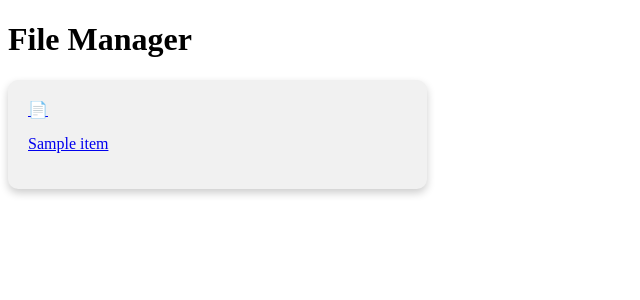
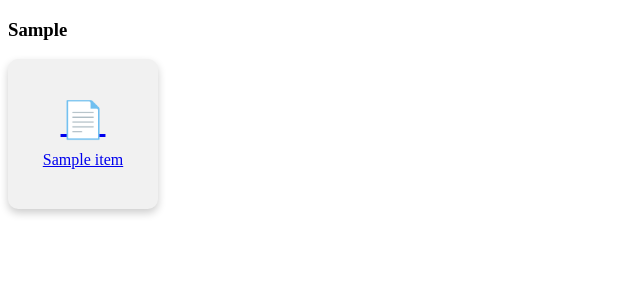
Before and after one commit to gustavolima00/servidor-torrent, a Node server app: template views/listFiles.ejs in a window 1280 px wide. Shown: the top 300 px of the page, without its empty margins (0-640 px from the left). Run offline with Node 20, Linux system fonts and the light colour scheme; the template is opened without the code that fills it: most values are stand-ins (such as "Sample title", 1, 10 or a date in 2020).

Commit message:
Changing list files style

```diff
--- /dev/null
+++ b/public/css/list_files.css
@@ -0,0 +1,37 @@
+.files-container {
+  display: flex;
+  flex-wrap: wrap;
+  gap: 20px;
+  justify-content: flex-start;
+}
+
+.file-card {
+  display: block;
+  text-decoration: none;
+  color: inherit;
+  width: 150px;
+  min-height: 150px; /* Use 'min-height' em vez de 'height' */
+  box-shadow: 0 4px 8px 0 rgba(0, 0, 0, 0.2);
+  transition: 0.3s;
+  border-radius: 10px;
+  background-color: #f1f1f1;
+  display: flex;
+  flex-direction: column; /* faz com que os itens internos sejam empilhados verticalmente */
+  align-items: center;
+  justify-content: center;
+}
+
+.file-card:hover {
+  box-shadow: 0 8px 16px 0 rgba(0, 0, 0, 0.2);
+}
+
+.file-icon {
+  font-size: 36px; /* Tamanho maior para o ícone */
+  margin-bottom: 10px; /* Espaçamento abaixo do ícone */
+}
+
+.file-card p {
+  margin: 0;
+  text-align: center; /* centraliza o texto */
+  padding: 0 5px; /* pequeno padding para evitar que o texto fique muito próximo à borda */
+}
--- a/server.mjs
+++ b/server.mjs
@@ -7,6 +7,7 @@ const __dirname = dirname(__filename);
 
 export function createServer(downloadPath) {
   const app = express();
+  app.use(express.static("public"));
   app.use("/downloads", express.static(path.join(__dirname, downloadPath)));
   app.set("view engine", "ejs");
 
--- a/views/listFiles.ejs
+++ b/views/listFiles.ejs
@@ -2,77 +2,45 @@
 <html lang="en">
   <head>
     <meta charset="UTF-8" />
-    <title>File Manager</title>
-    <style>
-      .folder-card {
-        box-shadow: 0 4px 8px 0 rgba(0, 0, 0, 0.2);
-        transition: 0.3s;
-        width: 30%; /* Diminuído para tornar o card mais pequeno */
-        margin-bottom: 20px;
-        padding: 20px;
-        border-radius: 10px;
-        background-color: #f1f1f1;
-        flex-direction: column;
-        display: flex;
-        align-items: flex-start;
-      }
-      .folder-card:hover {
-        box-shadow: 0 8px 16px 0 rgba(0, 0, 0, 0.2);
-      }
-
-      .card {
-        box-shadow: 0 4px 8px 0 rgba(0, 0, 0, 0.2);
-        transition: 0.3s;
-        width: 30%; /* Diminuído para tornar o card mais pequeno */
-        margin-bottom: 20px;
-        padding: 20px;
-        border-radius: 10px;
-        background-color: #f1f1f1;
-        flex-direction: row;
-        display: flex;
-        align-items: flex-start;
-      }
-
-      .card:hover {
-        box-shadow: 0 8px 16px 0 rgba(0, 0, 0, 0.2);
-      }
-
-      .icon {
-        margin-right: 10px;
-      }
-    </style>
+    <title>
+      <%= currentDir === '/' ? 'Lista de arquivos' : currentDir.split('/').pop()
+      %>
+    </title>
+    <!-- Teste condicional para o título -->
+    <link rel="stylesheet" type="text/css" href="css/list_files.css" />
   </head>
   <body>
-    <h1>File Manager</h1>
-    <div id="file-manager">
+    <h3><%= currentDir %></h3>
+    <div id="file-manager" class="files-container">
       <% items.forEach(item => { %> <% if (item.isDirectory) { %>
-      <div class="folder-card">
-        <a href="<%= item.url %>">
-          <span class="icon">📁</span>
+      <a href="<%= item.url %>" class="file-card">
+        <div class="file-card">
+          <span class="file-icon">📁</span>
           <p><%= item.name %></p>
+        </div>
       </a>
-      </div>
       <% } else { const ext = item.name.split('.').pop(); %> <% if (['mp4',
       'mkv', 'avi'].includes(ext)) { %>
-      <div class="card">
       <a
         href="video-player?path=<%= encodeURIComponent('/downloads' + currentDir + '/' + item.name) %>"
         target="_blank"
       >
-          <span class="icon">🎥</span>
+        <div class="file-card">
+          <span class="file-icon">🎥</span>
           <p><%= item.name %></p>
+        </div>
       </a>
-      </div>
+
       <% } else if (['vtt'].includes(ext)) { %> <% } else { %>
-      <div class="card">
       <a
         href="<%= encodeURIComponent('/downloads' + currentDir + '/' + item.name) %>"
         target="_blank"
       >
-          <span class="icon">📄</span>
+        <div class="file-card">
+          <span class="file-icon">📄</span>
           <p><%= item.name %></p>
+        </div>
       </a>
-      </div>
       <% } %> <% } %> <% }) %>
     </div>
   </body>
```
Lines whose indentation alone changed are shown as unchanged.
